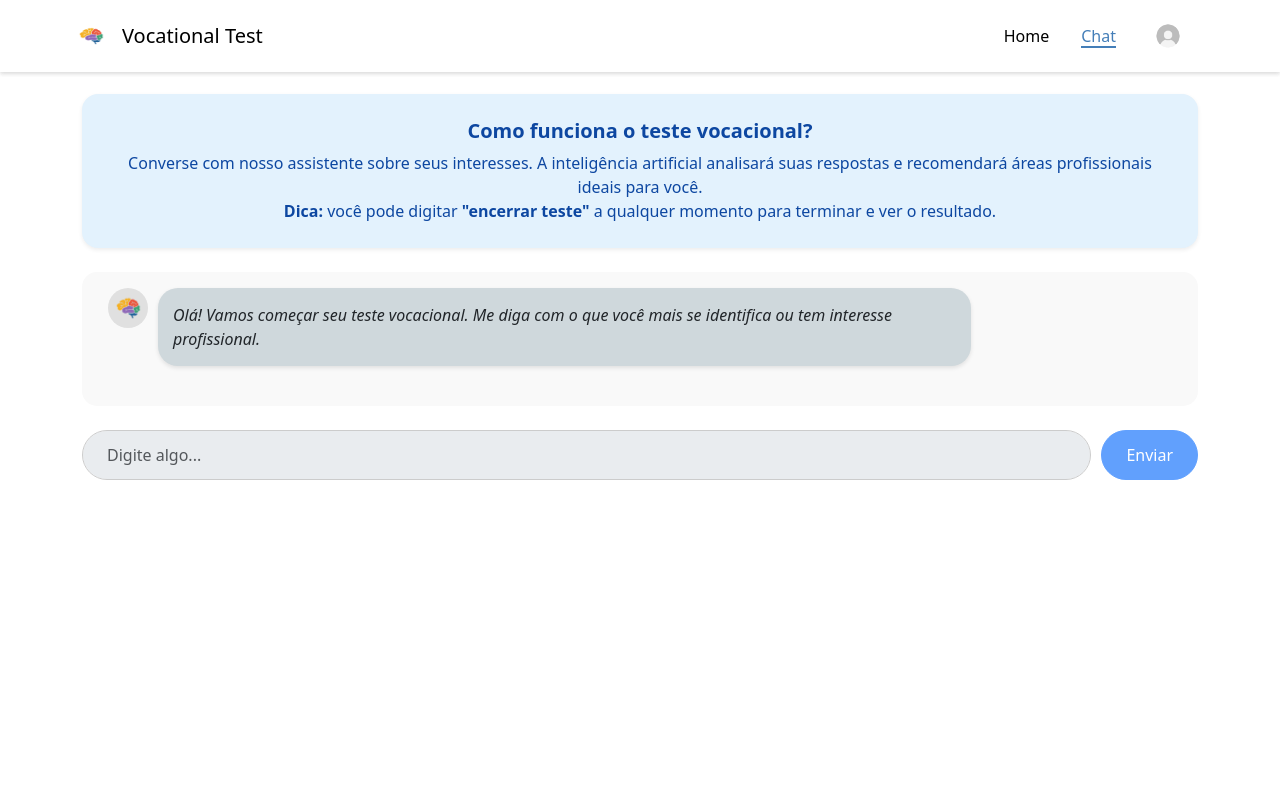
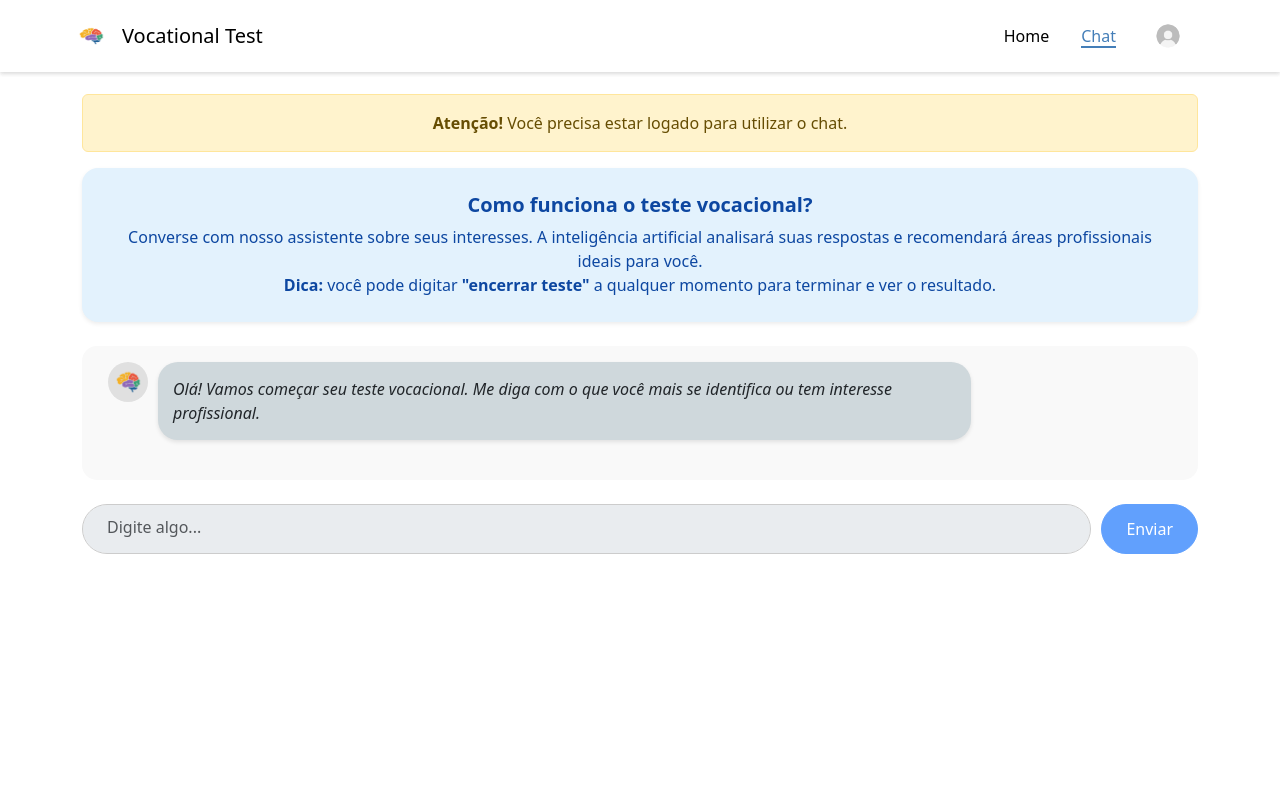
Before and after one commit to eduarda-guimaraes/Vocational-Test, a React (Vite) app in the folder frontend/: page /chat in a window 1280 px wide. Shown: the top 800 px of the page. Built offline with nearby package versions, Linux system fonts and the light colour scheme; no server answers.

Commit message:
Shift + Enter corretos e mensagem de atenção para quando não estiver logado

```diff
--- a/frontend/src/pages/chat.jsx
+++ b/frontend/src/pages/chat.jsx
@@ -1,4 +1,4 @@
-import React, { useState, useEffect } from 'react';
+import React, { useState, useEffect, useRef } from 'react';
 import Header from '../components/header';
 import '../styles/global.css';
 import '../styles/form.css';
@@ -26,15 +26,22 @@ function Chat() {
   const [userPhoto, setUserPhoto] = useState('/iconevazio.png');
   const [loading, setLoading] = useState(false);
   const [respostasAnteriores, setRespostasAnteriores] = useState([]);
+  const [isUserLoggedIn, setIsUserLoggedIn] = useState(true); // Verificação de conta
+
+  const textareaRef = useRef(null);
+  const [textareaHeight, setTextareaHeight] = useState(50); // Define altura inicial do textarea
 
   useEffect(() => {
     const unsubscribe = onAuthStateChanged(auth, async (user) => {
-      if (!user) return;
+      if (!user) {
+        setIsUserLoggedIn(false); // Usuário não está logado
+        return;
+      }
 
       setUserId(user.uid);
       setUserPhoto(user.photoURL || '/iconevazio.png');
 
-      if (!chatId) { // 🔒 Evita duplicação de chat se já existir
+      if (!chatId) {
         try {
           const chatRef = await addDoc(collection(db, 'chats'), {
             usuario_id: user.uid,
@@ -47,11 +54,11 @@ function Chat() {
           alert('Erro ao iniciar o chat. Tente novamente.');
         }
       }
+      setIsUserLoggedIn(true); // Usuário está logado
     });
 
-  return () => unsubscribe();
-}, [chatId]);
-
+    return () => unsubscribe();
+  }, [chatId]);
 
   const enviarParaIA = async (mensagem) => {
     const backendUrl = import.meta.env.VITE_API_URL;
@@ -78,7 +85,7 @@ function Chat() {
   };
 
   const handleSend = async () => {
-    if (!input.trim() || !chatId) return;
+    if (!input.trim() || !chatId || !isUserLoggedIn) return;
 
     const userMessage = { sender: 'user', text: input };
     setMessages((prev) => [...prev, userMessage]);
@@ -107,7 +114,16 @@ function Chat() {
   };
 
   const handleKeyPress = (e) => {
-    if (e.key === 'Enter') handleSend();
+    if (e.key === 'Enter' && !e.shiftKey) {
+      handleSend();
+    }
+  };
+
+  const handleInput = () => {
+    // Ajusta a altura do textarea uma única vez
+    if (textareaRef.current && textareaHeight === 50) { // Verifica se já ajustou
+      setTextareaHeight(textareaRef.current.scrollHeight);
+    }
   };
 
   return (
@@ -116,6 +132,12 @@ function Chat() {
 
       <main style={{ flex: 1, minHeight: 'calc(100vh - 90px)' }}>
         <div className="container py-4" style={{ paddingTop: '30px' }}>
+          {isUserLoggedIn ? null : (
+            <div className="alert alert-warning text-center">
+              <strong>Atenção!</strong> Você precisa estar logado para utilizar o chat.
+            </div>
+          )}
+
           <div className="alert text-center rounded-4 shadow-sm p-4" style={{ backgroundColor: '#e3f2fd', color: '#0d47a1' }}>
             <h5 className="mb-2 fw-bold">Como funciona o teste vocacional?</h5>
             <p className="mb-0">
@@ -184,24 +206,31 @@ function Chat() {
           </div>
 
           <div className="d-flex mt-4">
-            <input
-              type="text"
-              className="form-control rounded-pill px-4"
+            <textarea
+              ref={textareaRef}
+              className="form-control rounded-pill px-4 text-start"
               placeholder="Digite algo..."
               value={input}
               onChange={(e) => setInput(e.target.value)}
               onKeyDown={handleKeyPress}
-              disabled={!chatId || loading}
+              onInput={handleInput} // Lógica para aumentar uma vez
+              disabled={!chatId || loading || !isUserLoggedIn}
+              rows="1" // Inicialmente com uma linha
               style={{
-                height: '50px',
                 border: '1px solid #ccc',
-                marginRight: '10px'
+                marginRight: '10px',
+                resize: 'none', // Impede o redimensionamento
+                minHeight: '50px',  // Altura mínima
+                height: `${textareaHeight}px`, // Ajusta altura com base no conteúdo
+                paddingTop: '10px',
+                paddingBottom: '10px',
+                paddingLeft: '12px', // Barra de rolagem mais para dentro
               }}
             />
             <button
               className="btn btn-primary rounded-pill px-4"
               onClick={handleSend}
-              disabled={!chatId || loading}
+              disabled={!chatId || loading || !isUserLoggedIn}
             >
               {loading ? 'Enviando...' : 'Enviar'}
             </button>
```
